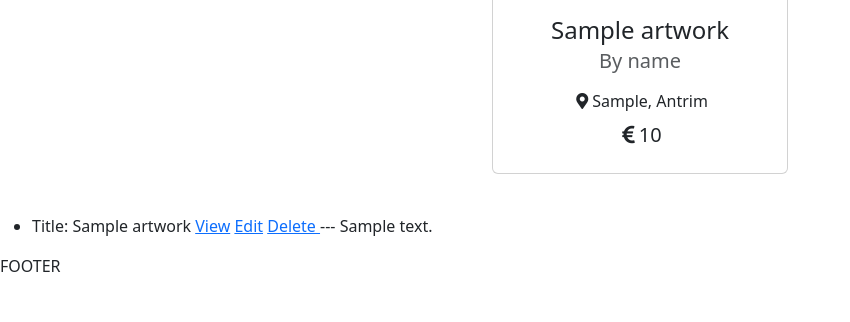
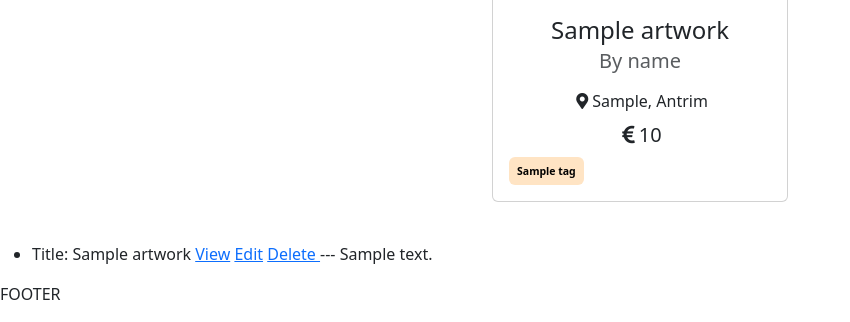
Before and after one commit to hennasingh/ArtisanAlley, a Django app: page / in a window 1280 px wide. Shown: the part 1647-1969 px from the top of the page, without its empty margins (0-850 px from the left). Before the commit the page ends 1919 px from the top, so only its background shows below. Run offline with Django 4.2, Linux system fonts and the light colour scheme; tables that the repository leaves empty hold one stand-in row (values such as "Sample post").

Commit message:
Add tags to Artworks page and styles

```diff
--- a/artworks/templates/artworks/artworks.html
+++ b/artworks/templates/artworks/artworks.html
@@ -72,6 +72,15 @@
                             <div class="row">
                                 <h5><i class="fas fa-euro-sign p-1"></i>{{ artwork.price }}</h5>
                             </div>
+                            <div class="row">
+                                {% for tag in artwork.tags.all %}
+                                <div class="col-3">
+                                    <span id="art-tag" class="badge text-bg-success p-2 ">
+                                        <small>{{tag}}</small>
+                                    </span>
+                                </div>
+                                {% endfor %}
+                            </div>
                         </div>
                     </div>
                 </a>
--- a/static/styles/main.css
+++ b/static/styles/main.css
@@ -37,3 +37,12 @@
   width: 100%;
   height: 400px;
 }
+
+#art-tag {
+  background-color: bisque !important;
+  color: black !important;
+}
+
+span > small {
+  font-weight: 700;
+}
```
